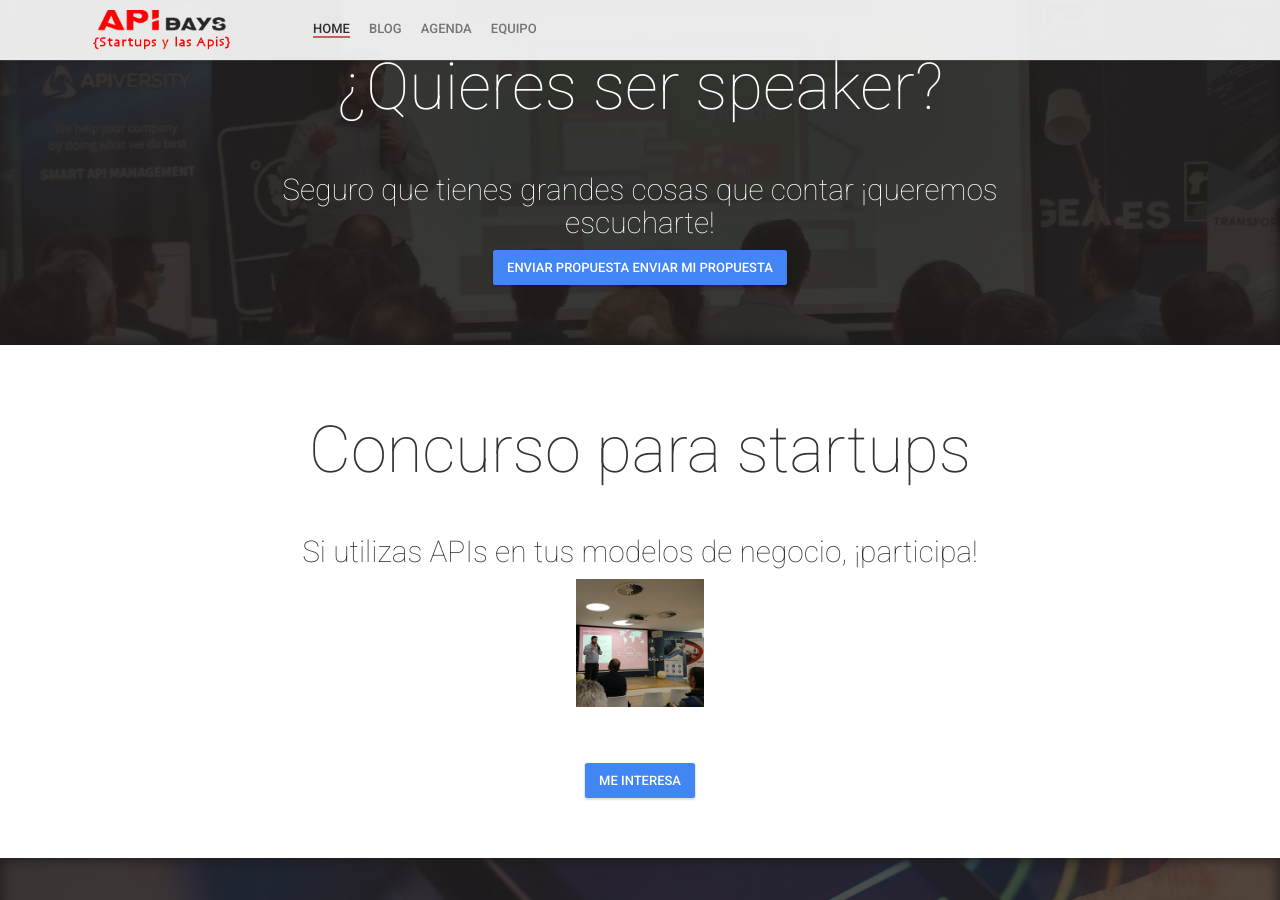
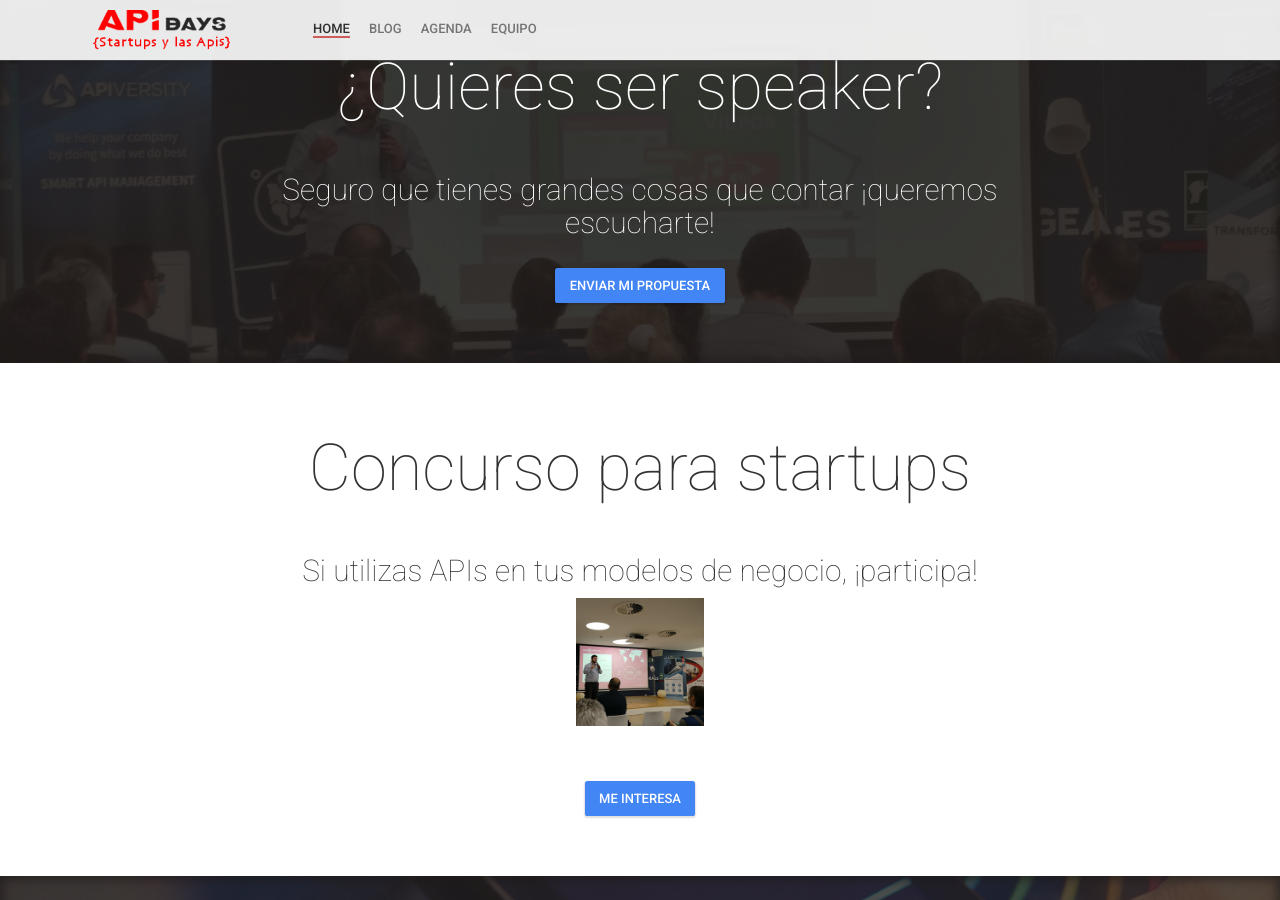
Before and after one commit to apiaddicts/startupsylasapisIII, a Jekyll site: the page built from index.html, in a window 1280 px wide and 900 px high, scrolled down 1426 px. Built offline with Jekyll 4.4.1, drawn with Linux system fonts in a browser that asks for light colours; nearby versions of some CDN libraries; comment, search, counter and statistics services are not loaded.

Commit message:
participa terminado

```diff
--- a/_config.yml
+++ b/_config.yml
@@ -76,7 +76,7 @@
 participaTitle: "¿Quieres ser speaker?"
 participaText: "Seguro que tienes grandes cosas que contar ¡queremos escucharte!"
 participaButtonLink: "https://forms.gle/zzpwcjoENprtaKEh7"
-participaButtonText: "Enviar propuesta"
+participaButtonText: "Enviar mi propuesta"
 
 # Concurso Block
 concursoTitle: "Concurso para startups"
--- a/_includes/participa.html
+++ b/_includes/participa.html
@@ -5,7 +5,8 @@
         <div class="col-md-8 col-md-offset-2">
             <h3>{{ site.participaTitle }}</h3>
             <h5>{{ site.participaText }} <a href="https://forms.gle/zzpwcjoENprtaKEh7" target="_blank"></a></h5>
-            <a class="btn btn-primary waves-effect waves-button waves-light waves-float" href="{{ site.participaButtonLink }}" target="_blank">{{ site.participaButtonText }} Enviar mi propuesta</a>
+            <br>
+            <a class="btn btn-primary waves-effect waves-button waves-light waves-float" href="{{ site.participaButtonLink }}" target="_blank">{{ site.participaButtonText }}</a>
         </div>
     </div>
 </section>
```
